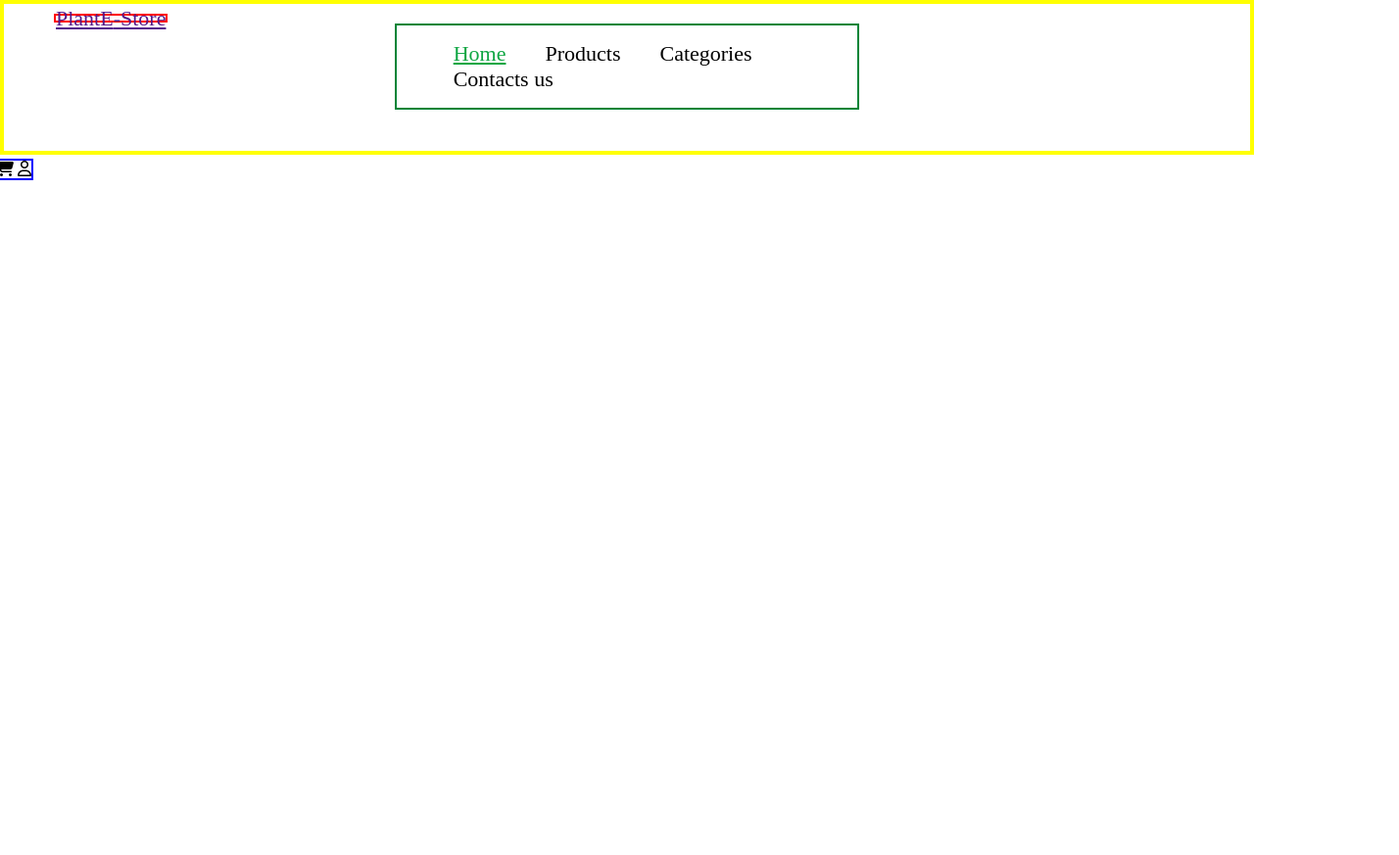
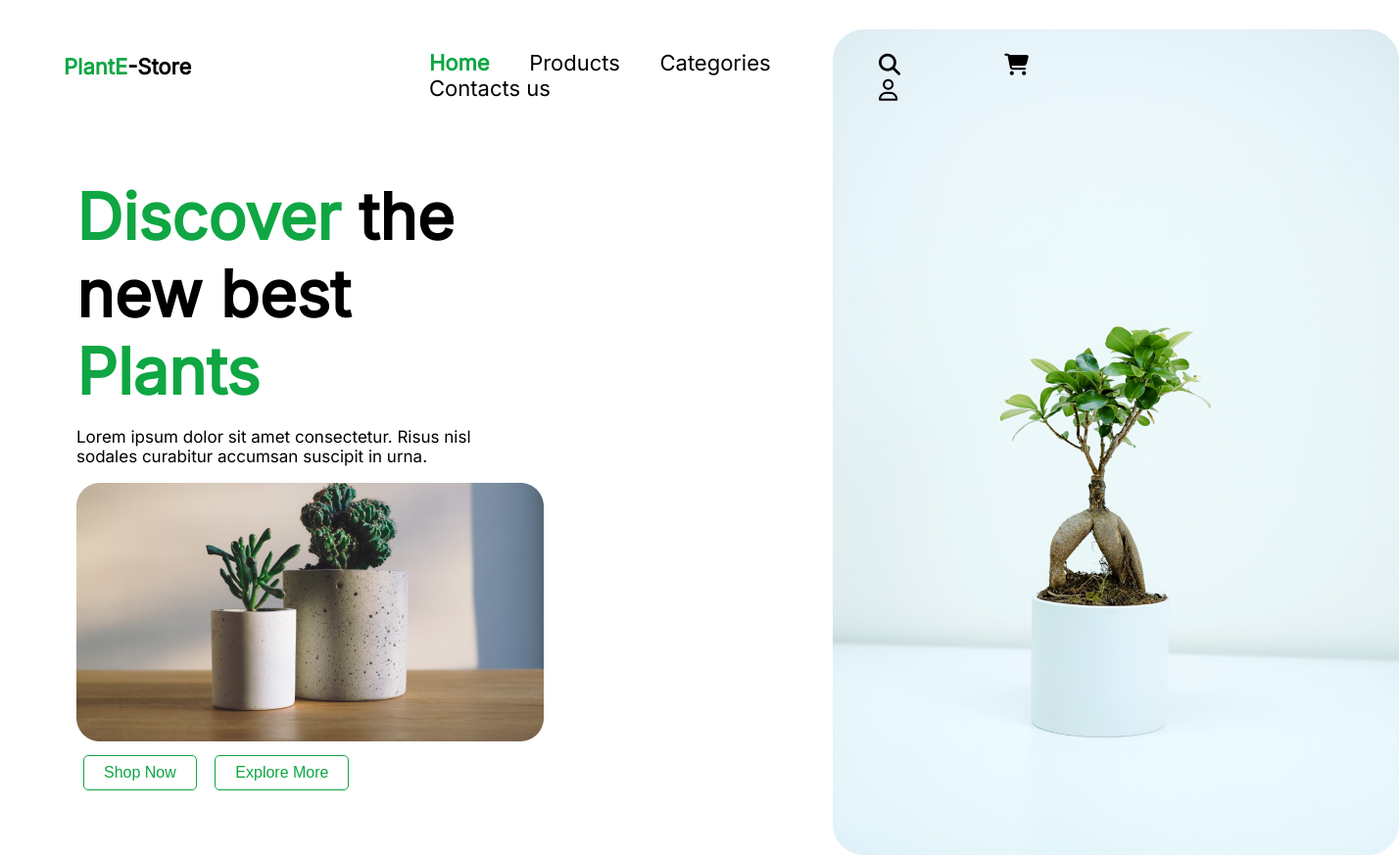
Before and after one commit to santos021/web_dev-project, a plain HTML site: page plantE store/index.html in a window 1280 px wide. Shown: the whole page at 98% size, 1428 px wide, since content can reach past the window. Before the commit the page ends 800 px from the top, so only its background shows below. Drawn offline with Linux system fonts and the light colour scheme.

Commit message:
hero section completed...

```diff
--- a/plantE store/index.html
+++ b/plantE store/index.html
@@ -1,12 +1,16 @@
 <!DOCTYPE html>
 <html lang="en">
+
 <head>
     <meta charset="UTF-8">
     <meta name="viewport" content="width=device-width, initial-scale=1.0">
-    <link rel="stylesheet" href="https://cdnjs.cloudflare.com/ajax/libs/font-awesome/6.4.2/css/all.min.css" integrity="sha512-z3gLpd7yknf1YoNbCzqRKc4qyor8gaKU1qmn+CShxbuBusANI9QpRohGBreCFkKxLhei6S9CQXFEbbKuqLg0DA==" crossorigin="anonymous" referrerpolicy="no-referrer" />
+    <link rel="stylesheet" href="https://cdnjs.cloudflare.com/ajax/libs/font-awesome/6.4.2/css/all.min.css"
+        integrity="sha512-z3gLpd7yknf1YoNbCzqRKc4qyor8gaKU1qmn+CShxbuBusANI9QpRohGBreCFkKxLhei6S9CQXFEbbKuqLg0DA=="
+        crossorigin="anonymous" referrerpolicy="no-referrer" />
     <link rel="stylesheet" href="style.css">
     <title>Plant-E store</title>
 </head>
+
 <body>
     <!-- <div class="menu-bar">
         <div class="left red">
@@ -27,9 +31,7 @@
     </div> -->
     <div class="header">
         <div class="left">
-            <div>
-                <a href=""> <span>PlantE</span>-Store</a>
-            </div>
+            <a href=""> <span>PlantE</span>-Store</a>
         </div>
 
         <div class="mid">
@@ -47,5 +49,19 @@
             <i class="fa-regular fa-user"></i>
         </div>
     </div>
+
+    <div class="container">
+        <div class="cont-left">
+            <h1> <span> Discover </span> the new best <span> Plants</span> </h1>
+            <p>Lorem ipsum dolor sit amet consectetur. Risus nisl sodales curabitur accumsan suscipit in urna.</p>
+            <img src="/plantE store/images/img1.png" alt="">
+            <button class="btn">shop now</button>
+            <button class="btn">explore more</button>
+        </div>
+        <div class="cont-right">
+            <img src="/plantE store/images/img2.png" alt="">
+        </div>
+    </div>
 </body>
+
 </html>
--- a/plantE store/style.css
+++ b/plantE store/style.css
@@ -1,50 +1,29 @@
-/* * {
-    padding: 0%;
-    margin: 0%;
-    box-sizing: border-box;
+@import url('https://fonts.googleapis.com/css2?family=Inter&display=swap');
+
+body {
+  margin: 0;
+  padding: 0;
+  font-family: 'Inter', sans-serif;
 }
 
-
-.red {
-    border: 2px solid red;
-}
-.green {
-    border: 2px solid green;
-}
-.blue {
-    border: 2px solid blue;
-}
-
-.menu-bar{
-    border: 4px solid yellow;
-    display: flex;
-    justify-content: space-between;
-    align-items: center;
-    width: 100%;
-    height: 80px;
+.header {
+  /* border: 4px solid yellow; */
+  margin-top: 35px;
 }
 
 .left {
+  display: inline-block;
+  /* border: 2px solid red; */
+  position: absolute;
+  padding: 20px;
+  margin: auto 45px;
+  /* left: 55px;
+  top: 80px; */
   font-size: 22px;
-}
-.right{
-    width: 400px;
-    height: 40px;
-    display: flex;
-    justify-content: space-around;
-    align-items: center;
+  font-weight: bold;
 }
 
-.mid {
-    width: 500px;
-    height: 65px;
-    display: flex;
-    justify-content: space-between;
-    align-items: center;
-    font-size: 19px;
-
-}
-a {
+.left a {
   text-decoration: none;
   color: black;
 }
@@ -53,52 +32,35 @@ span {
   color: #0FA643;
 }
 
-.mid a :hover{
-    color: #0FA643;
-}
-
-.left a {
-    width: 100%;
-    height: 40px;
-} */
-body {
-    margin: 0;
-    padding: 0;
-}
-
-.header{
-    border: 4px solid yellow;
-}
-.left {
-    display: inline-block;
-    border: 2px solid red;
-    position: absolute;
-    left: 55px;
-    top: 14px;
-  }
-  .left div {
-    text-align: center;
-    line-height: 5px;
-    font-size: 22px;
-  }
 .mid {
-    border: 2px solid rgb(0, 132, 55);
+  /* border: 2px solid rgb(0, 132, 55); */
   display: block;
-    width: 37%;
-    margin: 20px auto;
+  width: 40%;
+  margin: 20px auto 20px 380px;
+  font-weight: 200;
 }
 
 .right {
   display: inline-block;
-    position: relative;
-    right: 30px;
-    top: 30px;
-    border: 2px solid blue;
+  position: absolute;
+  right: 7px;
+  top: 33px;
+  /* border: 2px solid blue; */
+  margin-right: 100px;
+  padding: 20px;
+  width: 20%;
+  font-size: 22px;
+}
+
+.right .fa-solid, .fas {
+  font-weight: 900;
+  margin-right: 100px;
 }
 
 .navbar {
   display: inline-block;
 }
+
 .navbar li {
   display: inline-block;
   font-size: 22px;
@@ -109,8 +71,61 @@ body {
   text-decoration: none;
   padding: 15px 18px;
 }
-  .navbar li a:hover,
+
 .navbar li a.active {
   color: #0FA643;
-    text-decoration: underline;
+  font-weight: bold;
+  /* text-decoration: underline; */
 }
+
+.container {
+  /* border: 2px solid blue; */
+  display: flex;
+  /* justify-content: space-around; */
+  margin: 10px;
+  padding: 25px;
+}
+
+.cont-left {
+  /* border: 2px solid rgb(122, 13, 172); */
+  /* margin: 10px; */
+  padding: 18px;
+  width: 35%;
+  margin-left: 25px;
+}
+.cont-left h1{
+  font-size: 65px;
+  margin: 0;
+}
+.cont-left p {
+  font-size: 17px;
+}
+.cont-left .btn {
+  margin: 10px 7px;
+  background-color: #ffffff;
+  color: #0FA643;
+  border: 1px solid #0FA643;
+  border-radius: 5px;
+  padding: 8px 20px;
+  cursor: pointer;
+  font-size: 16px;
+  text-transform: capitalize;
+}
+.cont-left .btn.active {
+  background-color: #0FA643;
+  color: white;
+}
+/* .cont-right{
+  border: 2px solid rgb(222, 12, 12);
+  margin: 10px;
+  padding: 25px;
+  width: 50%;
+} */
+.cont-right img{
+ /* height: 80%;
+ width: 100%; */
+ position: absolute;
+ left: 850px;
+ top: 30px;
+ z-index: -1;
+}
```
Also changed, not shown: plantE store/images/img3.png (added), plantE store/images/img4.png (added), plantE store/images/img5.png (added), plantE store/images/img6.png (added). Lines whose indentation alone changed are shown as unchanged.
